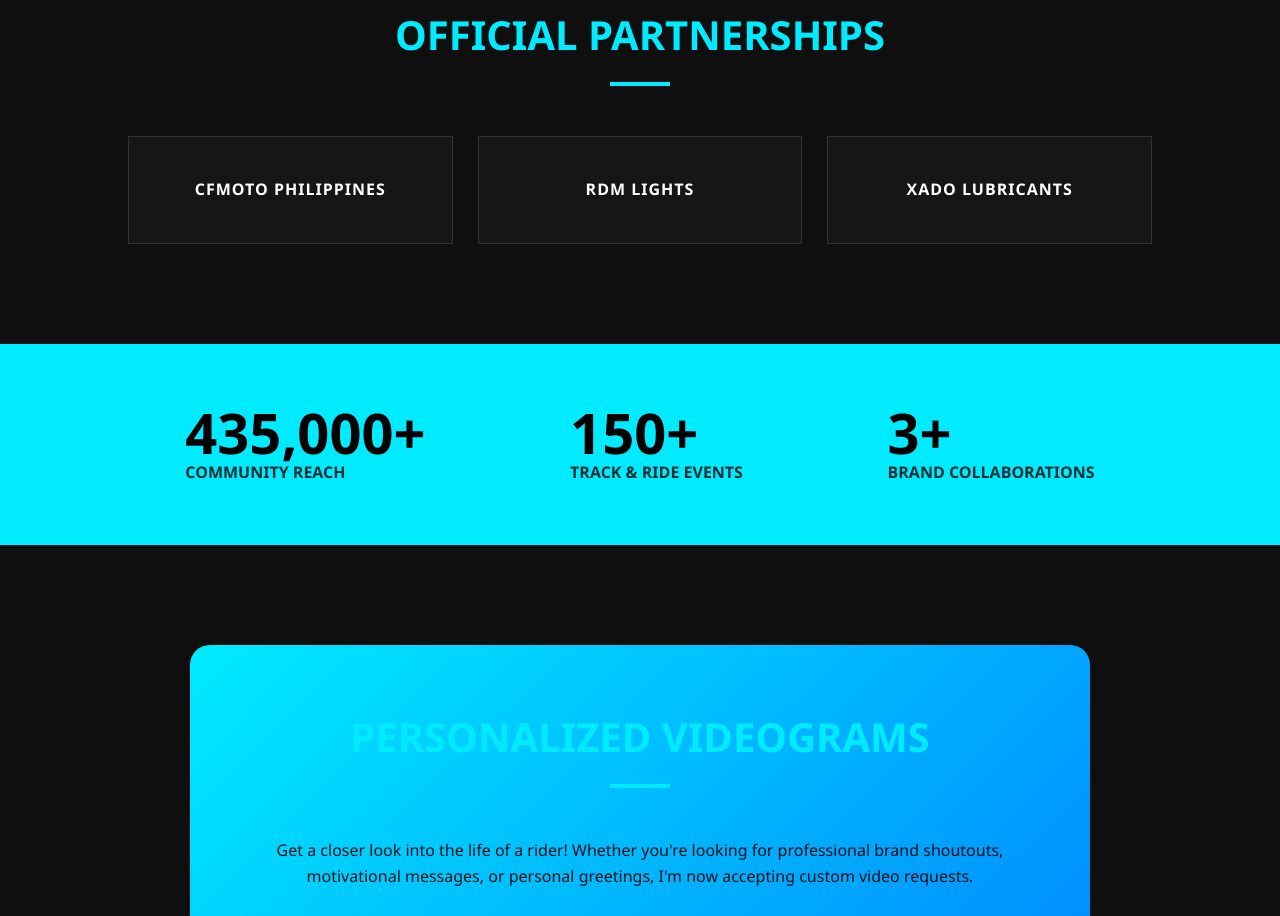
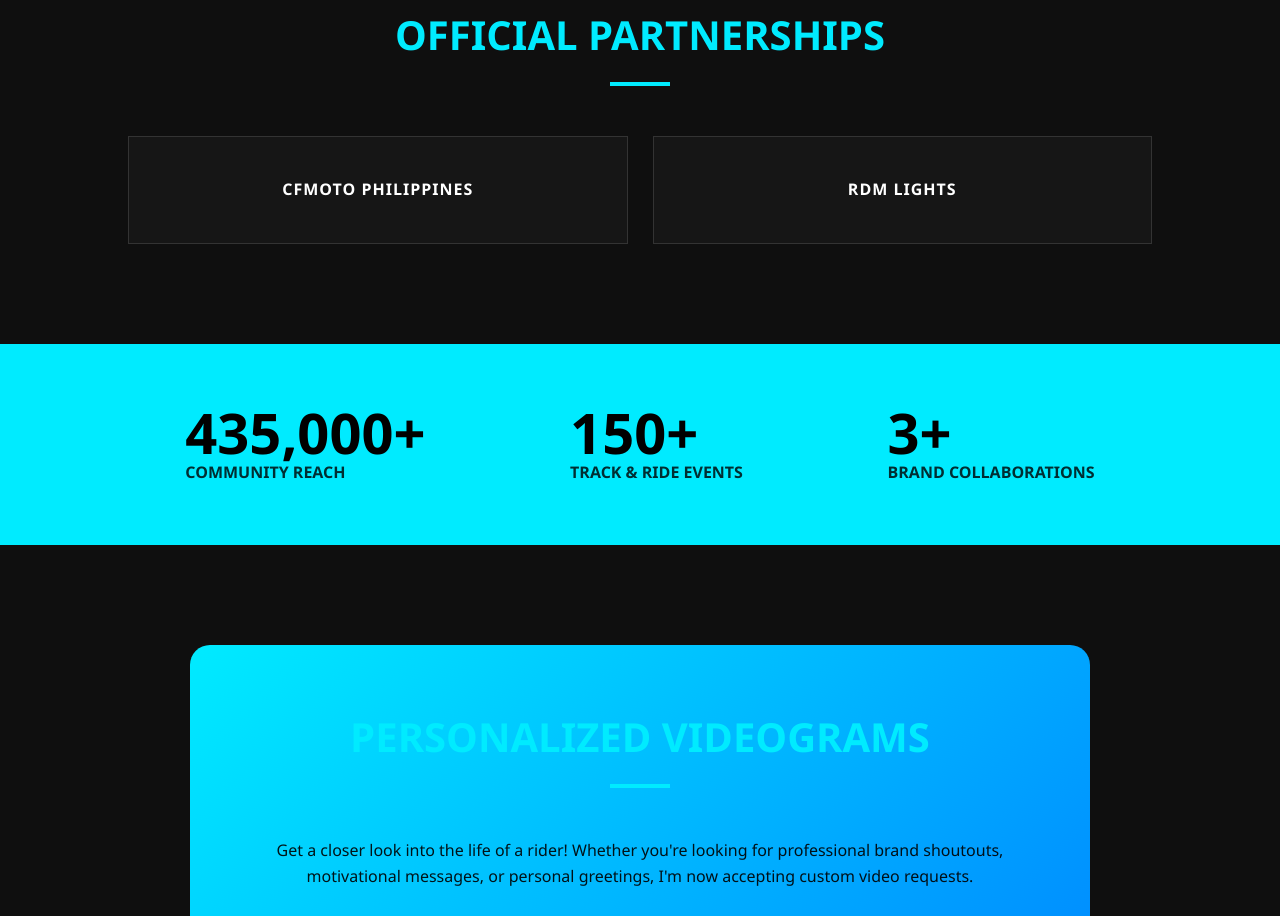
Before and after one commit to MTTdomain/KEZEL, a plain HTML site: page index.html in a window 1280 px wide. Shown: the part 817-1733 px from the top of the page. Drawn offline with Linux system fonts and the light colour scheme.

Commit message:
Update index.html

```diff
--- a/index.html
+++ b/index.html
@@ -340,7 +340,6 @@
         <div class="brand-grid">
             <a href="https://www.facebook.com/CFMOTOCagayandeOro" target="_blank" class="brand-card">CFMOTO PHILIPPINES</a>
             <a href="https://www.facebook.com/rdmcdo" target="_blank" class="brand-card">RDM LIGHTS</a>
-            <a href="https://www.facebook.com/xadophilippines" target="_blank" class="brand-card">XADO LUBRICANTS</a>
         </div>
     </section>
 
```
